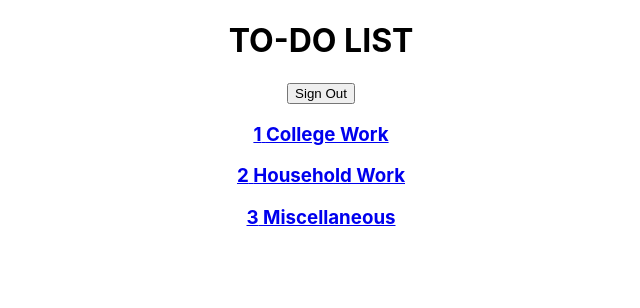
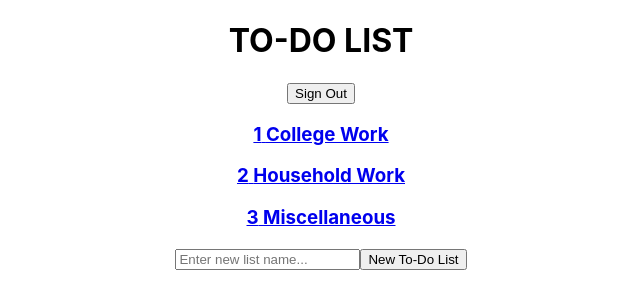
Before and after one commit to TheArhaam/React-ToDo-Web-App, a React (Create React App) app: page / in a window 1280 px wide. Shown: the top 308 px of the page, without its empty margins (319-959 px from the left). Built offline with nearby package versions, Linux system fonts and the light colour scheme; no server answers; sample sign-in values are in the browser's storage.

Commit message:
Implemented dynamic adding of lists

```diff
--- a/src/Feed.js
+++ b/src/Feed.js
@@ -17,9 +17,21 @@ class Feed extends Component {
                 { id: 3, name: 'Miscellaneous' },
             ]
         }
+        this.addNewList = this.addNewList.bind(this);
+    }
+
+    addNewList = (e) => {
+        e.preventDefault(); //PREVENTING BROWSER FROM REFRESHING THE PAGE AND LOSING DATA
+        const listName  = e.target.elements.ListName.value;
+        const oldList = this.state.todolists;
+        oldList.push({ id: oldList.length + 1, name: listName })
+        this.setState({
+            todolists: oldList
+        });
     }
 
     render() {
+        console.log(this.state.todolists)
         return (
             <div>
                 <h1>TO-DO LIST</h1>
@@ -27,10 +39,14 @@ class Feed extends Component {
                 {
                     this.state.todolists.map((todolist) => {
                         return (
-                                    <ToDoList id={todolist.id} name={todolist.name} />
+                            <ToDoList id={todolist.id} name={todolist.name} />
                         );
                     })
                 }
+                <form onSubmit={this.addNewList}>
+                    <input type="text" name="ListName" id="ListName" placeholder="Enter new list name..." />
+                    <button type="submit">New To-Do List</button>
+                </form>
             </div>
         );
     }
--- a/src/ToDo.js
+++ b/src/ToDo.js
@@ -13,7 +13,7 @@ class ToDo extends Component {
     }
 
     handleCheckChange = (e) => {
-        if (this.state.checkedVal == true) {
+        if (this.state.checkedVal === true) {
             this.setState({
                 doneStyle: {},
                 checkedVal: !this.state.checkedVal
```
